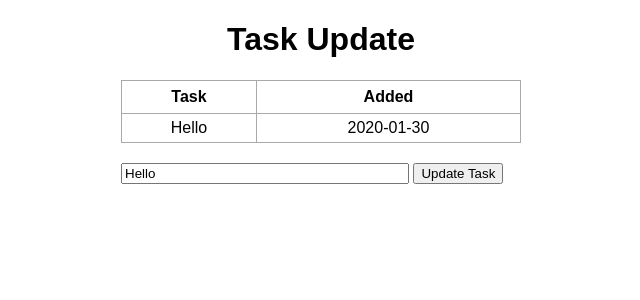
After one commit to codekaust/My-Notes, a Flask app: page /update/2 in a window 1280 px wide. The commit adds this page. Shown: the top 300 px of the page, without its empty margins (319-959 px from the left). Run offline with Flask 2, Linux system fonts and the light colour scheme; data comes from the database, SQL or seed files in the repository; both versions use the stored data as it was after the commit.

Commit message:
added code to update task (using POST method only)

```diff
--- a/Flask/Flask-SQLAlchemy/app.py
+++ b/Flask/Flask-SQLAlchemy/app.py
@@ -42,5 +42,24 @@ def delete(id):
     except:
         return 'Error in deleting.'
 
+@app.route('/update/<int:id>', methods = ['POST', 'GET'])
+def update(id):
+    if request.method == 'POST':
+        task_content = request.form['content']
+
+        try:
+            old_task = Todo.query.get_or_404(id)
+
+            old_task.content = task_content
+
+            db.session.commit()
+            return redirect('/')
+        except:
+            return "Can't update task."
+
+    else:
+        task = Todo.query.get_or_404(id)
+        return render_template('update.html', task = task)
+
 if __name__ == "__main__":
     app.run(debug=True)
--- a/Flask/Flask-SQLAlchemy/templates/index.html
+++ b/Flask/Flask-SQLAlchemy/templates/index.html
@@ -25,7 +25,7 @@
                 <td>
                     <a href="/delete/{{task.id}}">Delete</a>
                     <br>
-                    <a href="">Update</a>
+                    <a href="/update/{{task.id}}">Update</a>
                 </td>
             </tr>
         {% endfor %}
--- /dev/null
+++ b/Flask/Flask-SQLAlchemy/templates/update.html
@@ -0,0 +1,32 @@
+{% extends 'base.html' %}
+
+{% block head %}
+
+<title>Task Update</title>
+
+{% endblock %}
+
+{% block body %}
+
+<div class="content">
+    <h1 style="text-align: center">Task Update</h1>
+
+    <table>
+        <tr>
+            <th>Task</th>
+            <th>Added</th>
+        </tr>
+
+        <tr>
+            <td>{{task.content}}</td>
+            <td>{{task.date_created.date()}}</td>
+        </tr>
+    </table>
+
+    <form action="/update/{{task.id}}" method="POST">
+        <input type="text" name="content" id="content" value="{{task.content}}">
+        <input type="submit" value="Update Task">
+    </form>
+</div>
+
+{% endblock %}
```
Also changed, not shown: Flask/Flask-SQLAlchemy/test.db.
